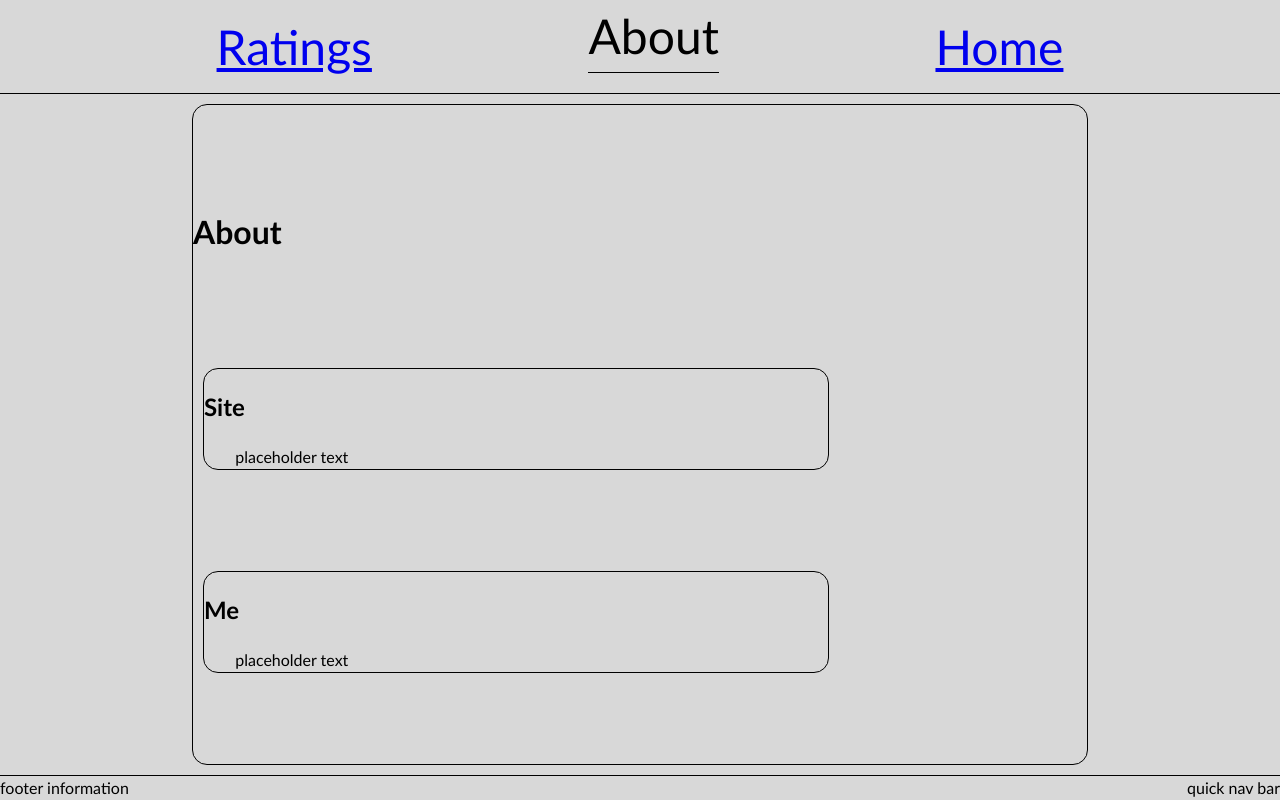
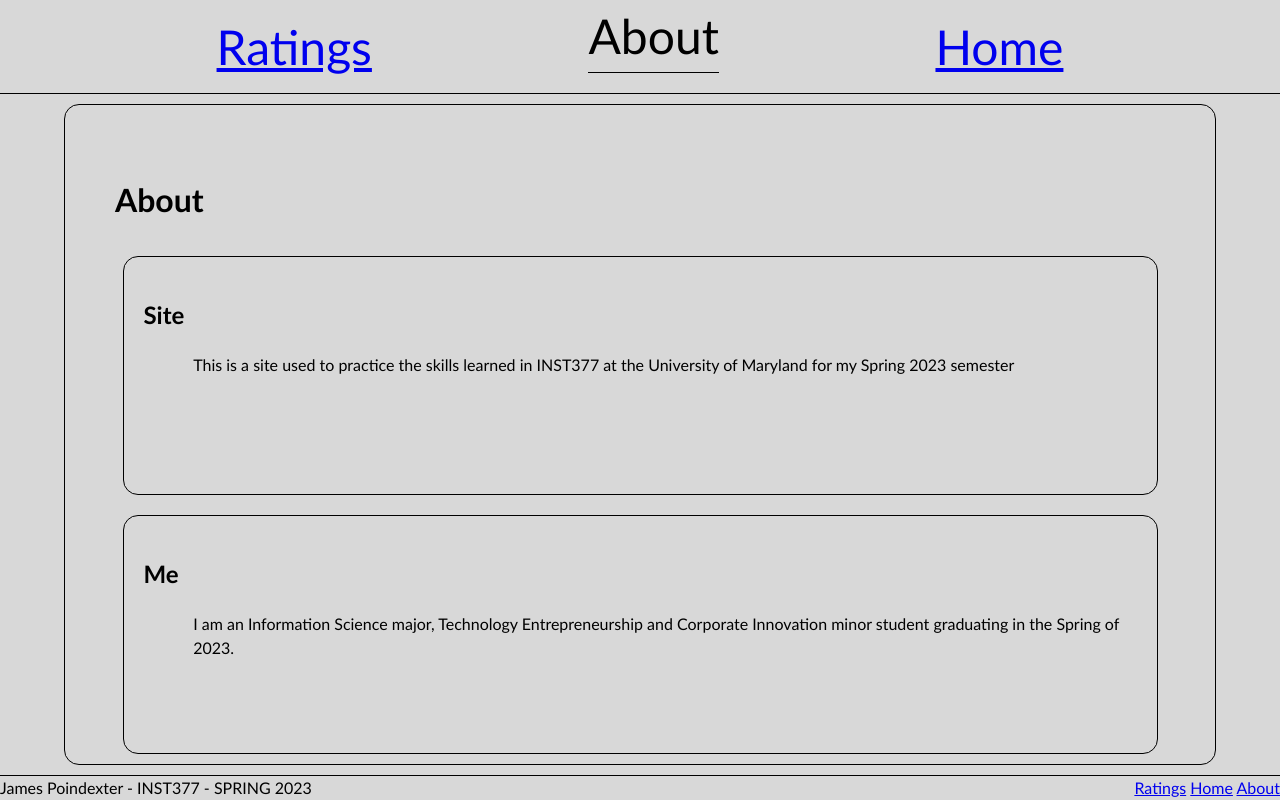
Before and after one commit to jlpjr1999/INST377-Final-Project-SP2023, a plain HTML site: page project_webpage/about.html in a window 1280 px wide. Drawn offline with Linux system fonts and the light colour scheme.

Commit message:
Removed features not implemented and updated style

```diff
--- a/project_webpage/about.html
+++ b/project_webpage/about.html
@@ -18,18 +18,22 @@
                     <h1>About</h1>
                     <div class="inner_box">
                         <h2>Site</h2>
-                        <div class="desc">placeholder text</div>
+                        <div class="desc">This is a site used to practice the skills learned in INST377 at the University of Maryland for my Spring 2023 semester</div>
                     </div>
                     <div class="inner_box">
                         <h2>Me</h2>
-                        <div class="desc">placeholder text</div>
+                        <div class="desc">I am an Information Science major, Technology Entrepreneurship and Corporate Innovation minor student graduating in the Spring of 2023.</div>
                     </div>
                 </div>
             </div>
         </div>
         <div class="footer">
-            <div>footer information</div>
-            <div>quick nav bar</div>
+            <div>James Poindexter - INST377 - SPRING 2023</div>
+            <div>
+                <a href="ratings.html">Ratings</a>
+                <a href="index.html">Home</a>
+                <a href="about.html">About</a>
+            </div>
         </div>
     </div>
 </body>
--- a/project_webpage/styles.css
+++ b/project_webpage/styles.css
@@ -56,13 +56,6 @@ body {
 .selected_nav_item {
     border-bottom: 1px solid black;
     margin-bottom: 20px;
-}
-
-.main {
-    display: flex;
-    justify-content: space-evenly;
-    flex: 1;
-    width: 100vw;
 }
 
 .main {
@@ -179,17 +172,26 @@ form input {
     border: 1px solid black;
     display: flex;
     flex-direction: column;
-    width: 70%;
+    width: 90%;
     margin: 10px;
     border-radius: 15px;
     justify-content: space-evenly;
+    align-items: center;
+}
+
+.about_box h1 {
+    align-self: start;
+    padding-top: 50px;
+    padding-left: 50px;
 }
 
 .inner_box {
     border: 1px solid black;
-    width: 70%;
+    width: 90%;
     margin: 10px;
     border-radius: 15px;
+    flex: 2;
+    padding: 20px;
 }
 
 .desc {
```
Also changed, not shown: project_webpage/index.html (+6 -11 lines), project_webpage/ratings.html (+6 -11 lines).
